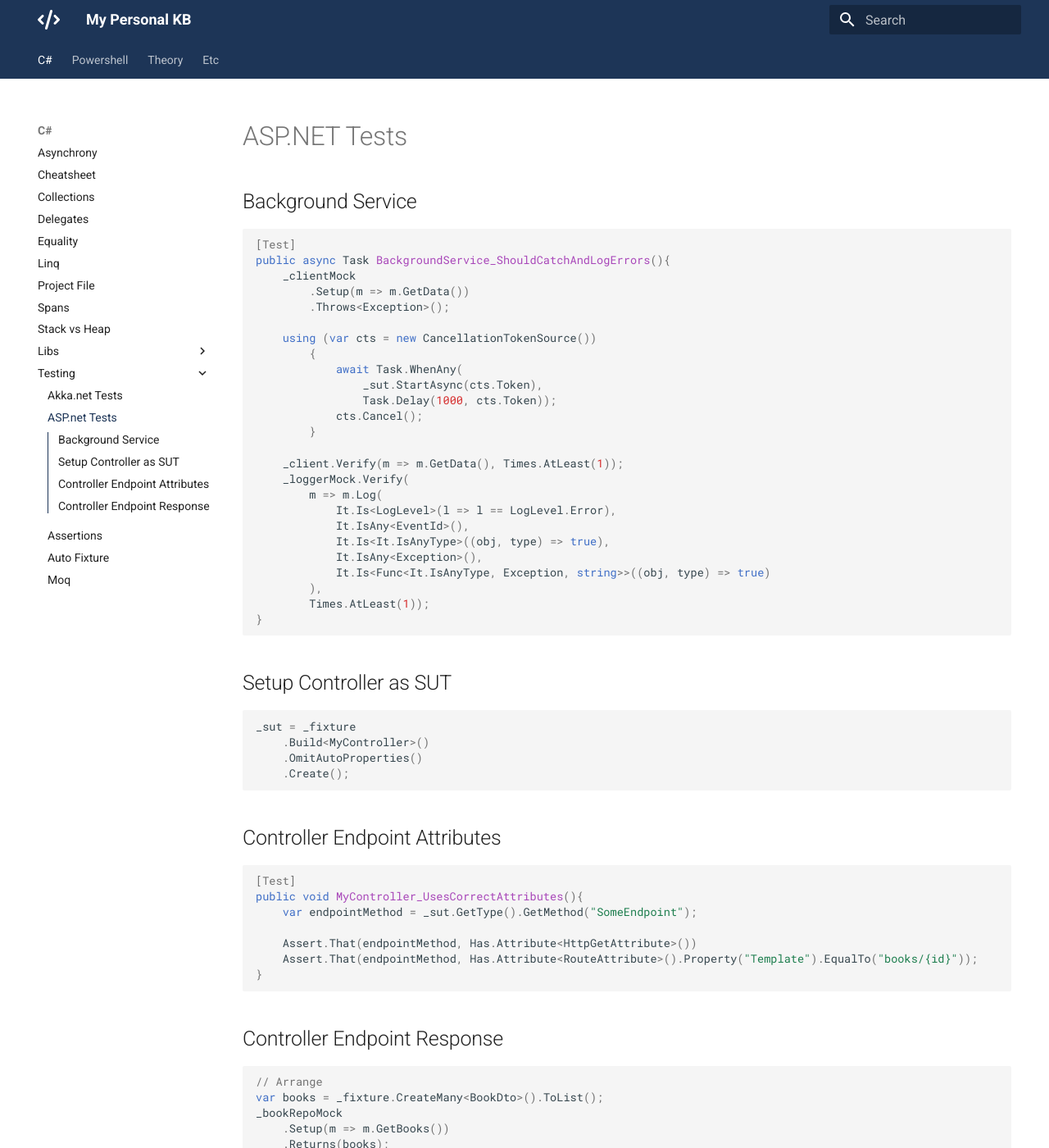
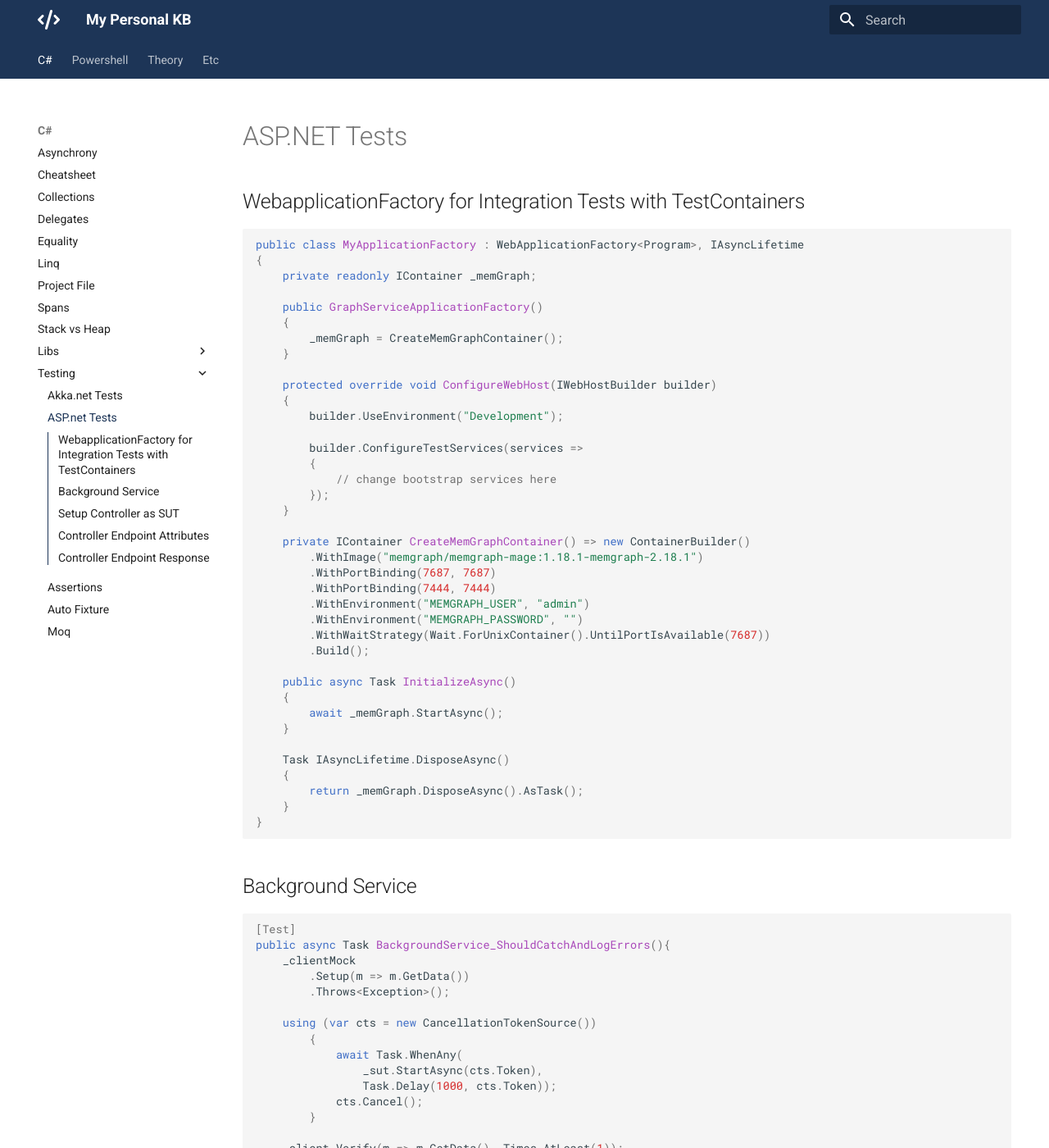
Before and after one commit to mrhockeymonkey/mrhockeymonkey.github.io, an MkDocs documentation site: the page built from docs/C#/Testing/ASP.net Tests.md, in a window 1280 px wide and 1400 px high. Shown: the whole window at 82% size. Built offline with MkDocs 1.6.1 and Material for MkDocs 9.7.7, drawn with Linux system fonts in a browser that asks for light colours.

Commit message:
Update ASP.net Tests.md

````diff
--- a/docs/C#/Testing/ASP.net Tests.md
+++ b/docs/C#/Testing/ASP.net Tests.md
@@ -1,4 +1,47 @@
 # ASP.NET Tests
+
+## WebapplicationFactory for Integration Tests with TestContainers
+
+```c#
+public class MyApplicationFactory : WebApplicationFactory<Program>, IAsyncLifetime
+{
+    private readonly IContainer _memGraph;
+
+    public GraphServiceApplicationFactory()
+    {
+        _memGraph = CreateMemGraphContainer();
+    }
+
+    protected override void ConfigureWebHost(IWebHostBuilder builder)
+    {
+        builder.UseEnvironment("Development");
+
+        builder.ConfigureTestServices(services =>
+        {
+            // change bootstrap services here
+        });
+    }
+
+    private IContainer CreateMemGraphContainer() => new ContainerBuilder()
+        .WithImage("memgraph/memgraph-mage:1.18.1-memgraph-2.18.1")
+        .WithPortBinding(7687, 7687)
+        .WithPortBinding(7444, 7444)
+        .WithEnvironment("MEMGRAPH_USER", "admin")
+        .WithEnvironment("MEMGRAPH_PASSWORD", "")
+        .WithWaitStrategy(Wait.ForUnixContainer().UntilPortIsAvailable(7687))
+        .Build();
+
+    public async Task InitializeAsync()
+    {
+        await _memGraph.StartAsync();
+    }
+
+    Task IAsyncLifetime.DisposeAsync()
+    {
+        return _memGraph.DisposeAsync().AsTask();
+    }
+}
+```
 
 ## Background Service
 ```c#
````
